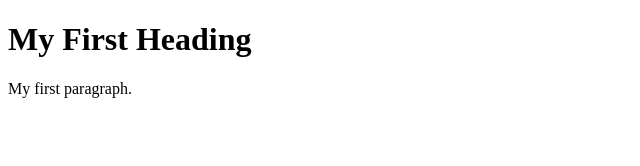
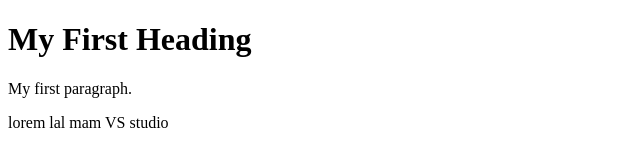
Before and after one commit to misahh-wsb/narz.wsp.wyt.opr.lab1, a plain HTML site: page index.html in a window 1280 px wide. Shown: the whole page, without its empty margins (0-640 px from the left). Drawn offline with Linux system fonts and the light colour scheme.

Commit message:
readme+github

```diff
--- a/index.html
+++ b/index.html
@@ -7,6 +7,6 @@
 
     <h1>My First Heading</h1>
     <p>My first paragraph.</p>
-
+    <p>lorem lal mam VS studio</p>
 </body>
 </html>
```
Also changed, not shown: 1 other file.
